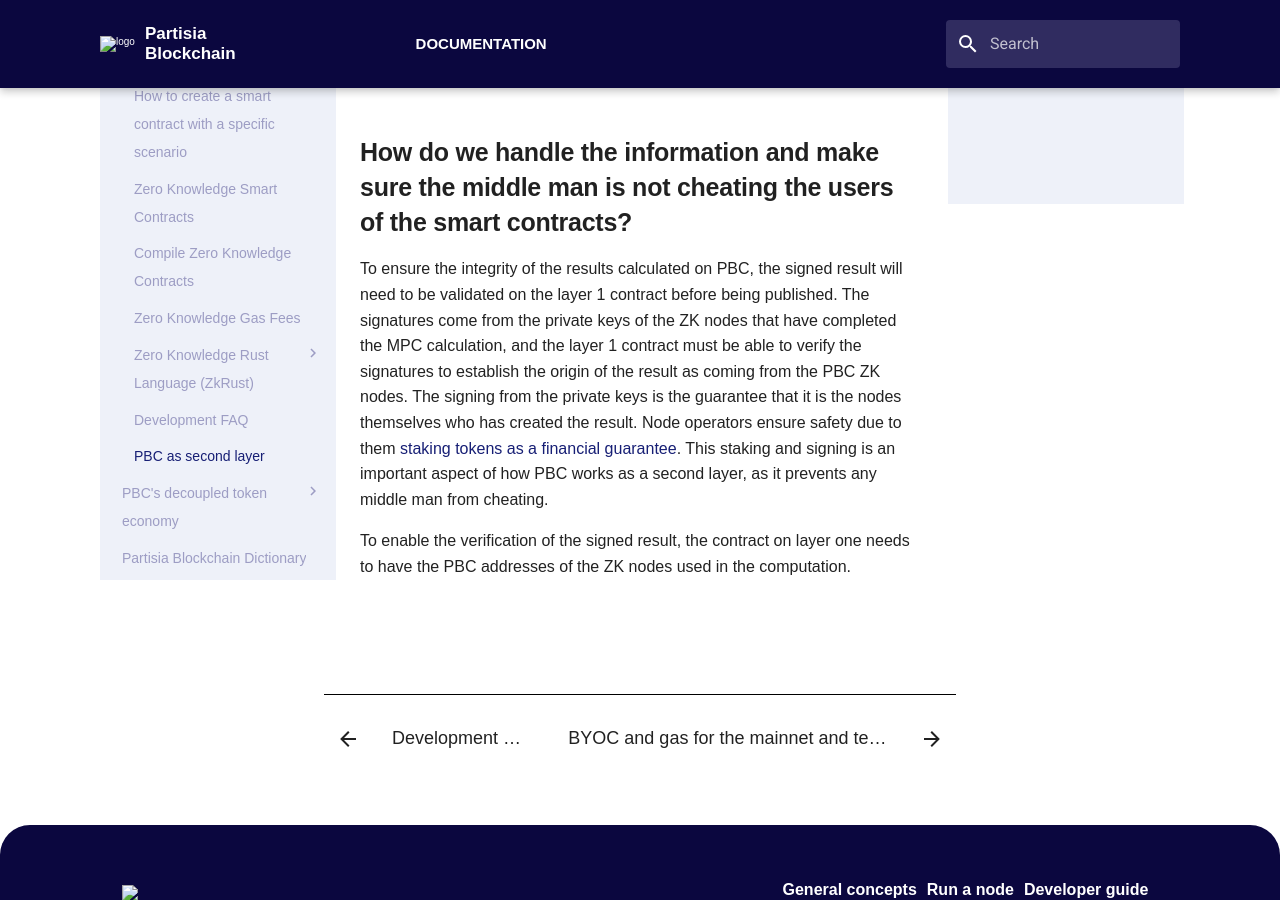
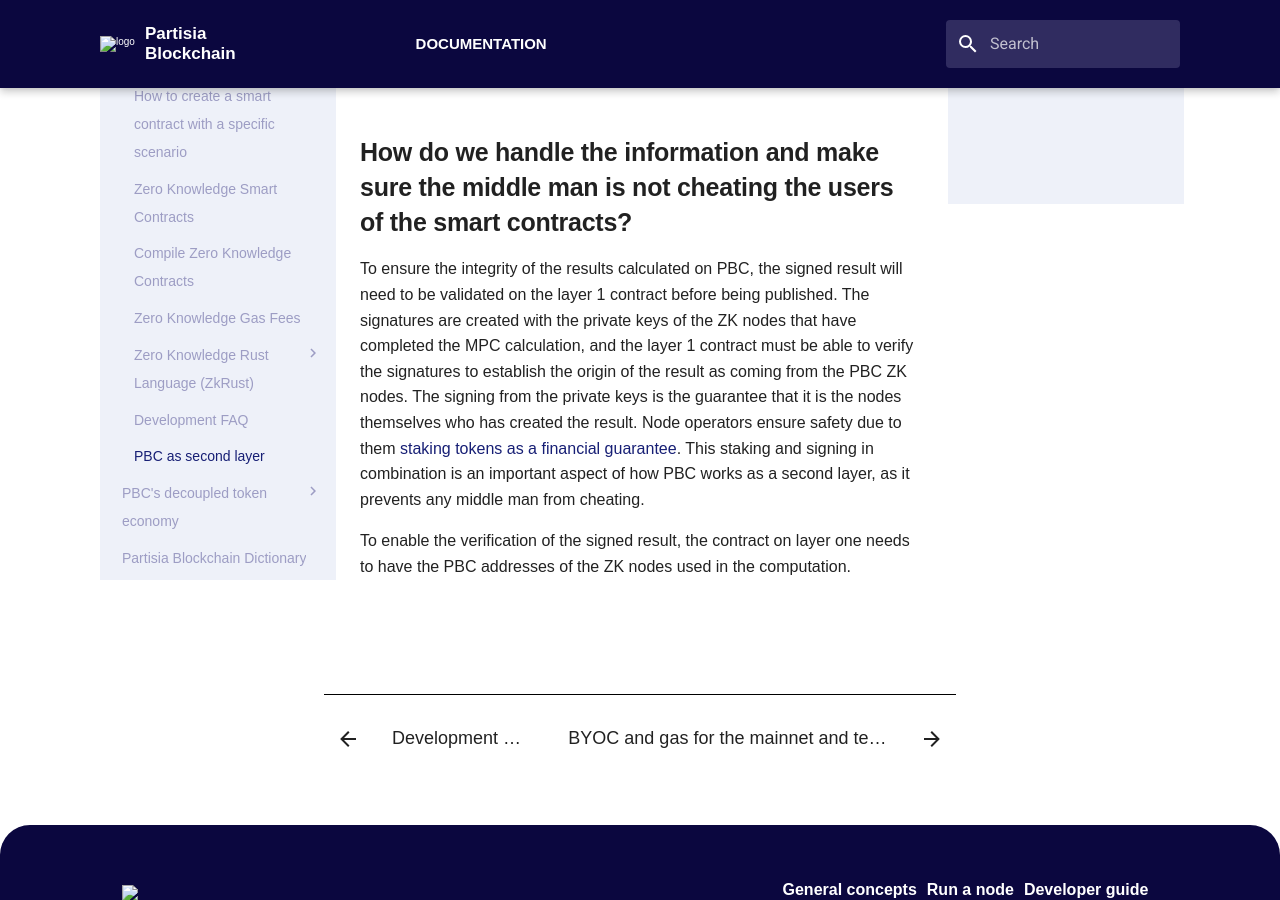
Before and after one commit to 0xSero/partisia-docs, an MkDocs documentation site: the page built from docs/PBC-as-a-second-layer/pbc-as-second-layer.md, in a window 1280 px wide and 900 px high, scrolled down 2127 px. Built offline with MkDocs 1.6.1 and Material for MkDocs 9.7.7, drawn with Linux system fonts in a browser that asks for light colours; some web fonts are replaced; a script that is not in the unit is left out.

Commit message:
Updating last segment and including staking now as part of the argument

```diff
--- a/docs/PBC-as-a-second-layer/pbc-as-second-layer.md
+++ b/docs/PBC-as-a-second-layer/pbc-as-second-layer.md
@@ -30,6 +30,6 @@
 
 ## How do we handle the information and make sure the middle man is not cheating the users of the smart contracts?
 
-To ensure the integrity of the results calculated on PBC, the signed result will need to be validated on the layer 1 contract before being published. The signatures come from the private keys of the ZK nodes that have completed the MPC calculation, and the layer 1 contract must be able to verify the signatures to establish the origin of the result as coming from the PBC ZK nodes. The signing from the private keys is the guarantee that it is the nodes themselves who has created the result. Node operators ensure safety due to them [staking tokens as a financial guarantee](/docs/operator-0-introduction.md). This staking and signing is an important aspect of how PBC works as a second layer, as it prevents any middle man from cheating.
+To ensure the integrity of the results calculated on PBC, the signed result will need to be validated on the layer 1 contract before being published. The signatures are created with the private keys of the ZK nodes that have completed the MPC calculation, and the layer 1 contract must be able to verify the signatures to establish the origin of the result as coming from the PBC ZK nodes. The signing from the private keys is the guarantee that it is the nodes themselves who has created the result. Node operators ensure safety due to them [staking tokens as a financial guarantee](/docs/operator-0-introduction.md). This staking and signing in combination is an important aspect of how PBC works as a second layer, as it prevents any middle man from cheating.
 
 To enable the verification of the signed result, the contract on layer one needs to have the PBC addresses of the ZK nodes used in the computation.
```
